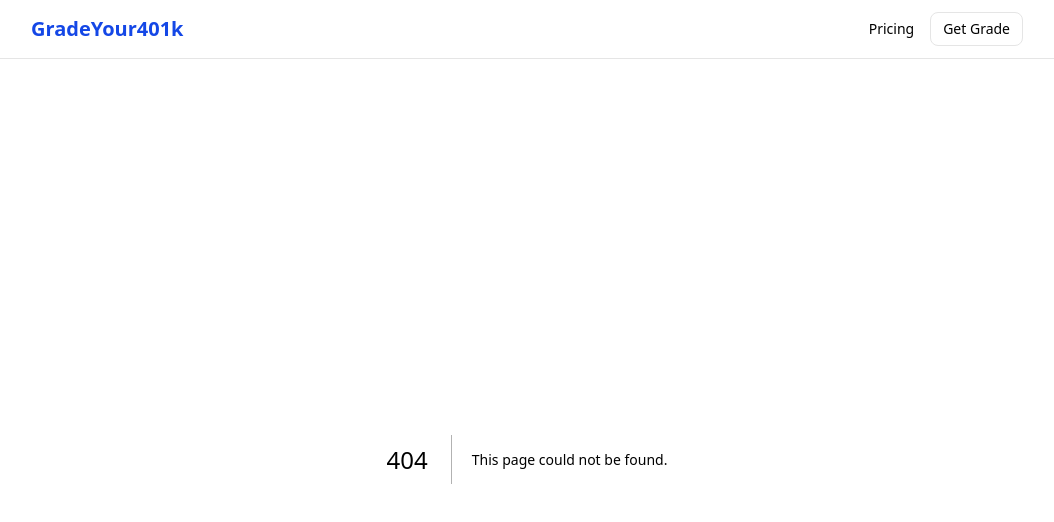
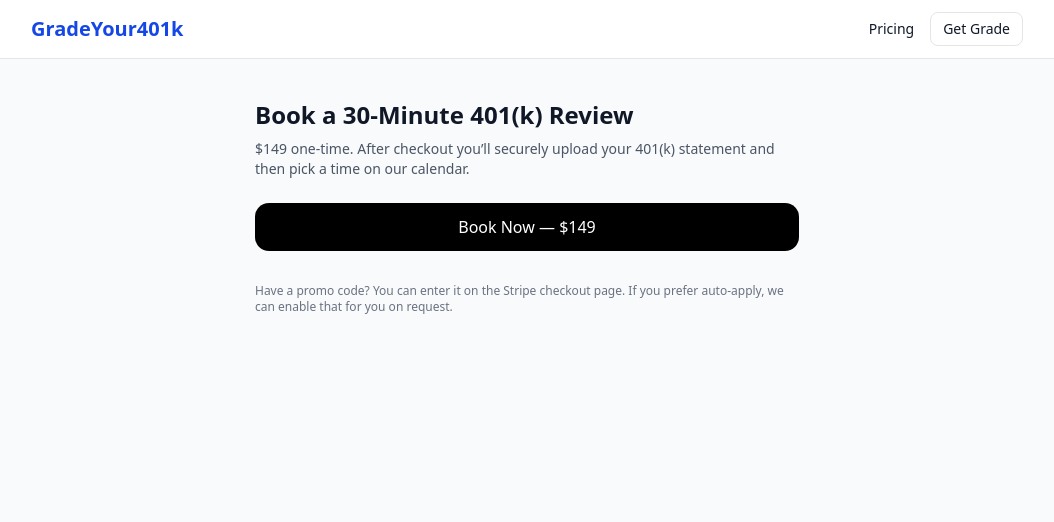
Before and after one commit to rremling/gradeyour401k, a Next.js app: page /review in a window 1280 px wide. Before the commit this address had no page. Shown: the top 522 px of the page, without its empty margins (113-1167 px from the left). Built offline with nearby package versions, Linux system fonts and the light colour scheme.

Commit message:
Create page.tsx

```diff
--- /dev/null
+++ b/src/app/review/page.tsx
@@ -0,0 +1,60 @@
+"use client";
+
+import { useState } from "react";
+
+export default function ReviewPage() {
+  const [loading, setLoading] = useState(false);
+  const [err, setErr] = useState<string | null>(null);
+
+  async function startCheckout(promoId?: string) {
+    try {
+      setLoading(true);
+      setErr(null);
+
+      const res = await fetch("/api/checkout", {
+        method: "POST",
+        headers: { "Content-Type": "application/json" },
+        // planKey "review" uses your live price set in envs (STRIPE_PRICE_401K_REVIEW)
+        body: JSON.stringify({
+          planKey: "review",
+          // If you want to auto-apply your 100% promo, pass its Promotion Code ID here:
+          // promotionCodeId: "promo_XXXXXXXXXXXX",
+        }),
+      });
+
+      const data = await res.json();
+      if (!res.ok) throw new Error(data?.error || "Failed to create checkout session");
+      window.location.href = data.url; // Send to Stripe Checkout
+    } catch (e: any) {
+      setErr(e.message || "Something went wrong");
+      setLoading(false);
+    }
+  }
+
+  return (
+    <main className="max-w-xl mx-auto px-4 py-10">
+      <h1 className="text-2xl font-semibold mb-2">Book a 30-Minute 401(k) Review</h1>
+      <p className="text-sm text-gray-600 mb-6">
+        $149 one-time. After checkout you’ll securely upload your 401(k) statement and then pick a time on our calendar.
+      </p>
+
+      <button
+        onClick={() => startCheckout()}
+        disabled={loading}
+        className="w-full bg-black text-white rounded-xl py-3 font-medium hover:opacity-90 disabled:opacity-50"
+      >
+        {loading ? "Opening Checkout…" : "Book Now — $149"}
+      </button>
+
+      {/* Optional helper text / error */}
+      {err && <p className="mt-3 text-sm text-red-600">{err}</p>}
+
+      <div className="mt-8 text-xs text-gray-500">
+        <p>
+          Have a promo code? You can enter it on the Stripe checkout page.
+          If you prefer auto-apply, we can enable that for you on request.
+        </p>
+      </div>
+    </main>
+  );
+}
```
